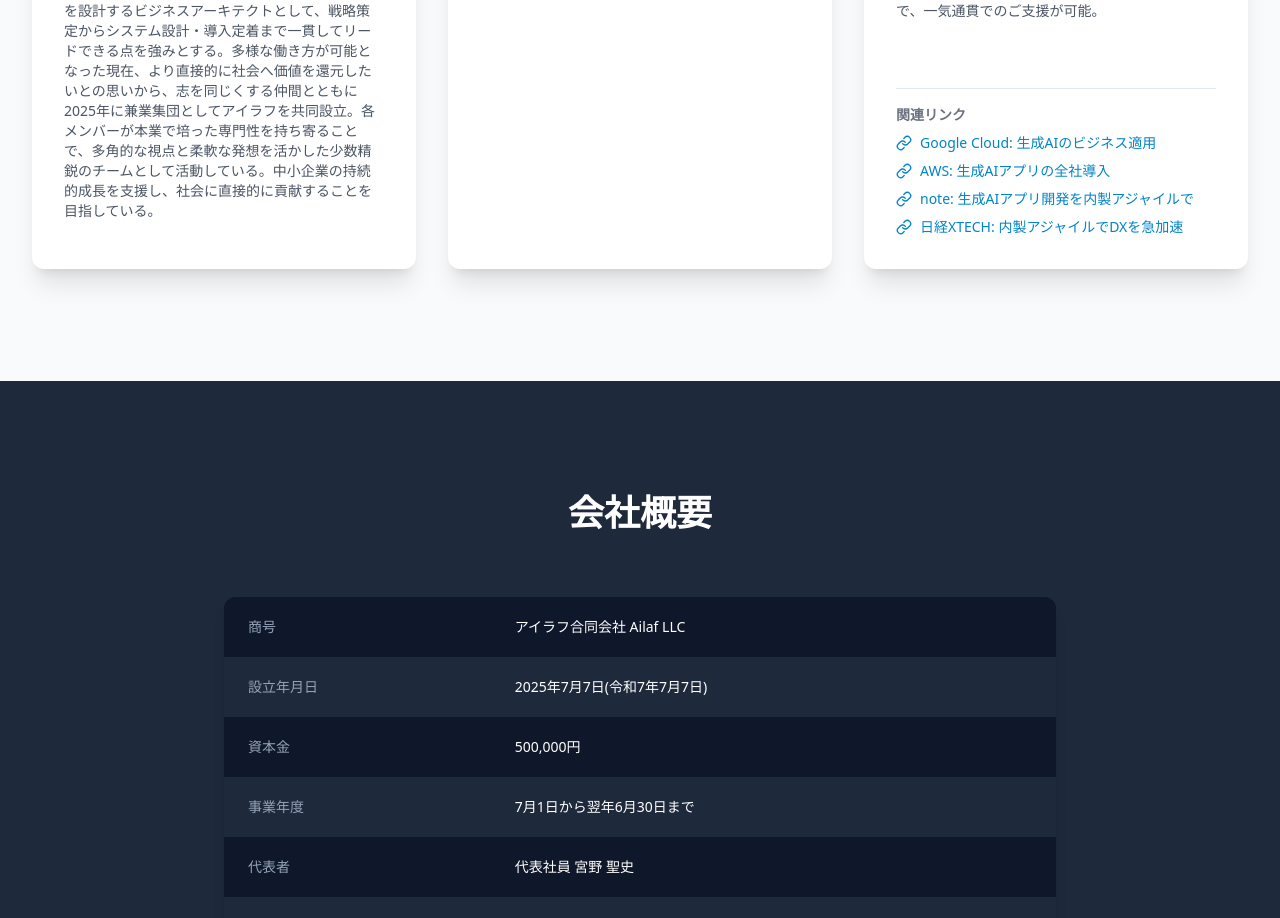
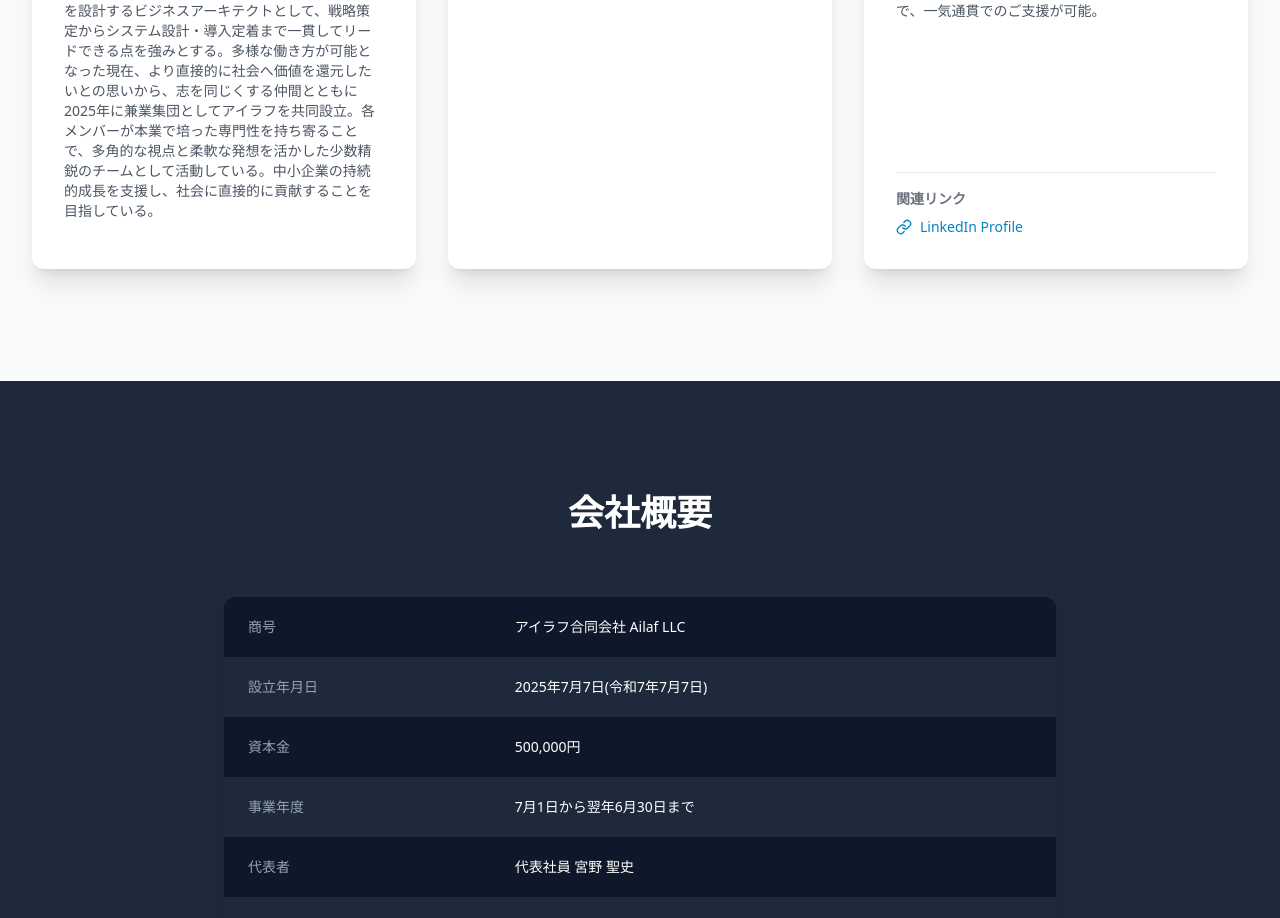
Before and after one commit to Ailaf-llc/ailaf_hp_web, a React (Vite) app: page / in a window 1280 px wide. Shown: the part 3485-4403 px from the top of the page. Built offline with nearby package versions, Linux system fonts and the light colour scheme.

Commit message:
待機中のブランチにもLinkedInリンク修正を反映

```diff
--- a/src/Home.tsx
+++ b/src/Home.tsx
@@ -144,11 +144,9 @@ function Home() {
     { name: '宮野 聖史', role: '代表社員・CEO', image: miyanoImage, bio: '製薬企業にて臨床開発業務からキャリアを開始し、別の製薬企業ではデジタルソリューション開発やDX推進に従事。戦略立案から現場実装まで幅広く携わる中で、より体系的に経営を学びたいと考え、早稲田大学大学院経営管理研究科（WBS）に進学。2025年3月に修了。事業や組織の全体像を設計するビジネスアーキテクトとして、戦略策定からシステム設計・導入定着まで一貫してリードできる点を強みとする。多様な働き方が可能となった現在、より直接的に社会へ価値を還元したいとの思いから、志を同じくする仲間とともに2025年に兼業集団としてアイラフを共同設立。各メンバーが本業で培った専門性を持ち寄ることで、多角的な視点と柔軟な発想を活かした少数精鋭のチームとして活動している。中小企業の持続的成長を支援し、社会に直接的に貢献することを目指している。', links: [] },
     { name: '山添 達郎', role: '業務執行社員・CBO', image: yamazoeImage, bio: '国内外の大手企業からスタートアップまで幅広く経験し、デジタル広告と動画ソリューション領域で営業・事業開発やパートナーシップ構築に従事。事業のGTM設計やスケールアップに強みを持つ。', links: [] },
     {
-      name: '田畑 佑樹', role: '業務執行社員・CDO', image: tabataImage, bio: 'アプリケーションからインフラまで精通する、プロダクト志向のDXアーキテクト。インフラ企業、製薬会社にてDX推進を牽引し、特に生成AIアプリ開発プロジェクトでは、アーキテクチャ設計からUI/UXデザインまで担当し全社展開を成功させた実績を持つ。技術選定からプロダクトデザインまで、一気通貫でのご支援が可能。', links: [
-        { title: 'Google Cloud: 生成AIのビジネス適用', url: 'https://cloud.google.com/blog/ja/topics/customers/chugai-pharm-generating-ai-to-drive-operational-efficiency-and-value-creation/' },
-        { title: 'AWS: 生成AIアプリの全社導入', url: 'https://aws.amazon.com/jp/solutions/case-studies/chugai-pharm/' },
-        { title: 'note: 生成AIアプリ開発を内製アジャイルで', url: 'https://note.chugai-pharm.co.jp/n/n2e7083b32b68?magazine_key=m5745f166b9de' },
-        { title: '日経XTECH: 内製アジャイルでDXを急加速', url: 'https://special.nikkeibp.co.jp/atclh/NXT/25/pwc0603/' }
+      name: '田畑 佑樹', role: '業務執行社員・CDO', image: tabataImage, bio: 'アプリケーションからインフラまで精通する、プロダクト志向のDXアーキテクト。インフラ企業、製薬会社にてDX推進を牽引し、特に生成AIアプリ開発プロジェクトでは、アーキテクチャ設計からUI/UXデザインまで担当し全社展開を成功させた実績を持つ。技術選定からプロダクトデザインまで、一気通貫でのご支援が可能。',
+      links: [
+        { title: 'LinkedIn Profile', url: 'https://www.linkedin.com/in/佑樹-田畑-4078701b5' }
       ]
     }
   ];
```
